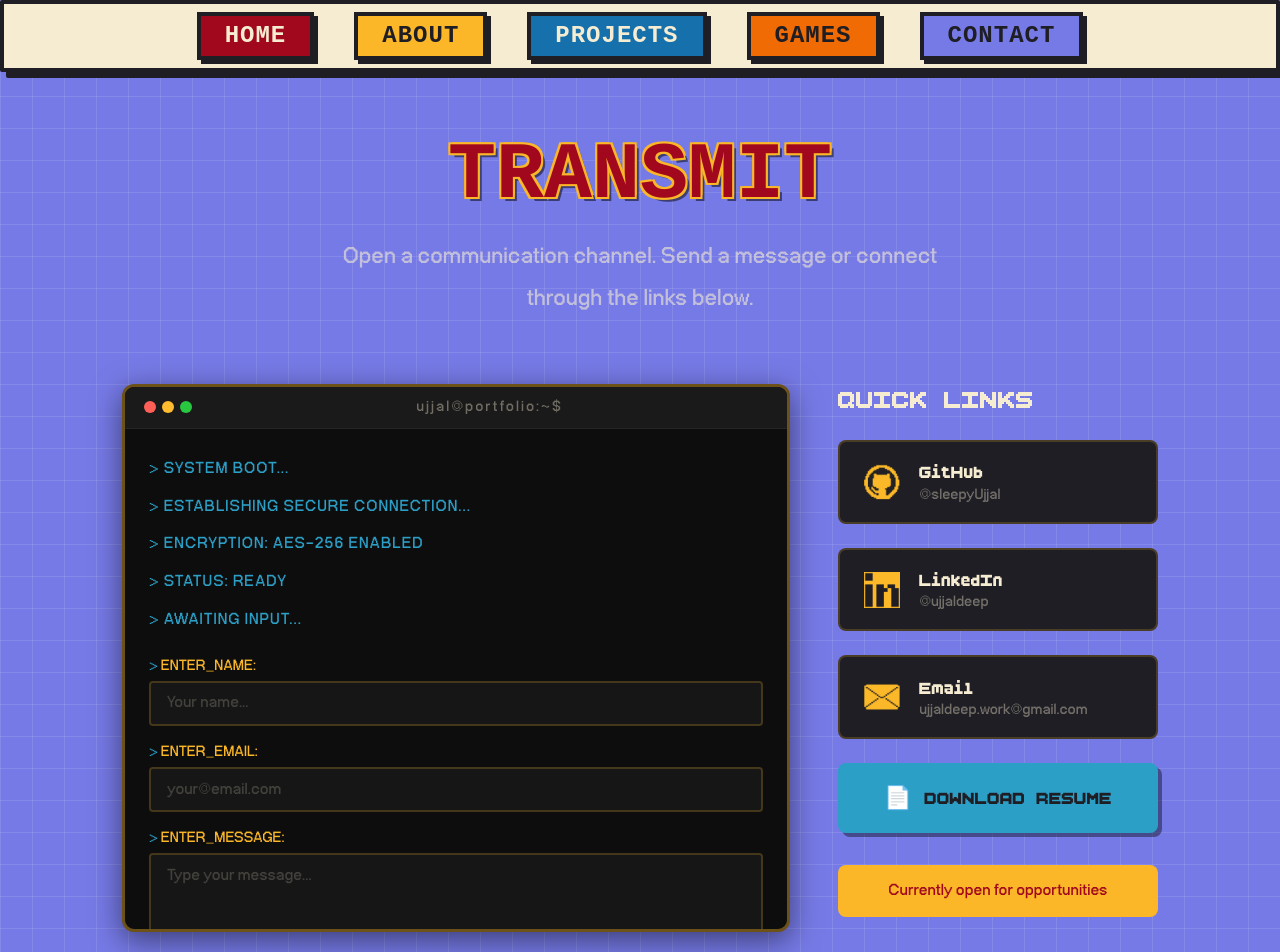
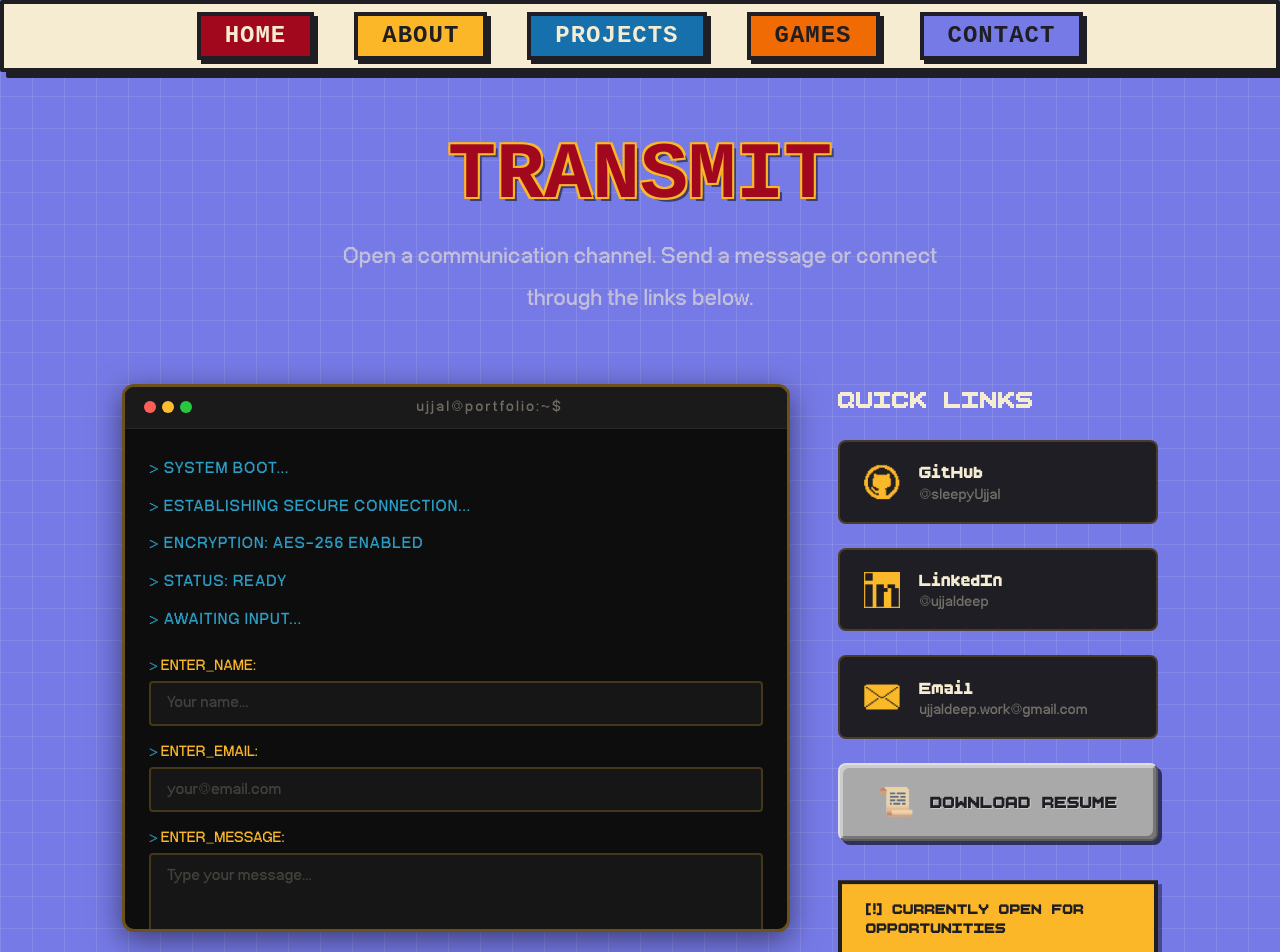
Before and after one commit to sleepyUjjal/Portfolio-website, a React (Vite) app: page /contact in a window 1280 px wide. Shown: the top 952 px of the page. Built offline with nearby package versions, Linux system fonts and the light colour scheme; a web font is replaced by a local one.

Commit message:
feat: update resume card styling with retro aesthetic and add custom icon

```diff
--- a/src/pages/Contact/Contact.css
+++ b/src/pages/Contact/Contact.css
@@ -282,20 +282,27 @@
 }
 
 .contact-link-card--resume {
-  background: var(--color-curious-blue);
-  border-color: var(--color-curious-blue);
-  box-shadow: 4px 4px 0 rgba(0, 0, 0, 0.4);
+  background: #a9a9a9;
+  border-top-color: #dfdfdf;
+  border-left-color: #dfdfdf;
+  border-bottom-color: #5c5c5c;
+  border-right-color: #5c5c5c;
+  box-shadow: 4px 4px 0 rgba(0, 0, 0, 0.6), inset 3px 3px 0 rgba(255, 255, 255, 0.4), inset -3px -3px 0 rgba(0, 0, 0, 0.3);
 }
 
 .contact-link-card--resume .contact-link-card__name {
   color: var(--retro-dark);
+  text-shadow: 1px 1px 0 rgba(255, 255, 255, 0.4);
 }
 
 .contact-link-card--resume:hover {
-  background: #39b2db;
-  border-color: #39b2db;
+  background: #b5b5b5;
+  border-top-color: #efefef;
+  border-left-color: #efefef;
+  border-bottom-color: #6c6c6c;
+  border-right-color: #6c6c6c;
   transform: translateY(-2px);
-  box-shadow: 6px 6px 0 rgba(0, 0, 0, 0.4);
+  box-shadow: 6px 6px 0 rgba(0, 0, 0, 0.6), inset 3px 3px 0 rgba(255, 255, 255, 0.5), inset -3px -3px 0 rgba(0, 0, 0, 0.3);
 }
 
 /* Status indicator */
@@ -305,13 +312,22 @@
   justify-content: center;
   padding: 1rem 1.5rem;
   background: var(--color-orange-yellow);
-  border: 2px solid rgba(251, 183, 40, 0.3);
-  border-radius: 8px;
-  font-family: 'NeueBit', Courier, monospace;
-  font-size: 1.4rem;
-  color: var(--color-red-wine);
+  border: 4px solid var(--retro-dark);
+  box-shadow: 4px 4px 0 rgba(0, 0, 0, 0.4);
+  font-family: 'BoldPixels', Courier, monospace;
+  font-size: 1.2rem;
+  color: var(--retro-dark);
+  margin-top: 1rem;
+  animation: float-quest 3s ease-in-out infinite;
+}
 
-  margin-top: 0.5rem;
+@keyframes float-quest {
+  0%, 100% {
+    transform: translateY(0);
+  }
+  50% {
+    transform: translateY(-6px);
+  }
 }
 
 /* ===========================
--- a/src/pages/Contact/Contact.jsx
+++ b/src/pages/Contact/Contact.jsx
@@ -228,14 +228,14 @@ const Contact = () => {
             </a>
 
             <a href="/resume.pdf" download className="contact-link-card contact-link-card--resume">
-              <div style={{ display: 'flex', alignItems: 'center', justifyContent: 'center', width: '100%', gap: '0.8rem' }}>
-                <span style={{ fontSize: '1.4rem' }}>📄</span>
+              <div style={{ display: 'flex', alignItems: 'center', justifyContent: 'center', width: '100%', gap: '1rem' }}>
+                <img src="/res.webp" alt="Resume Icon" className="contact-link-card__icon" />
                 <span className="contact-link-card__name" style={{ margin: 0 }}>DOWNLOAD RESUME</span>
               </div>
             </a>
 
             <div className="contact-status">
-              <span>Currently open for opportunities</span>
+              <span>[!] CURRENTLY OPEN FOR OPPORTUNITIES</span>
             </div>
           </div>
 
```
Also changed, not shown: public/res.webp (added).
